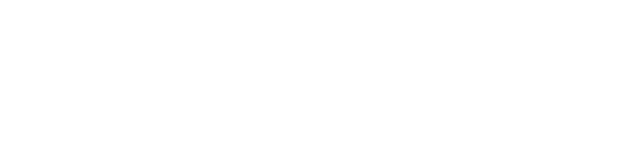
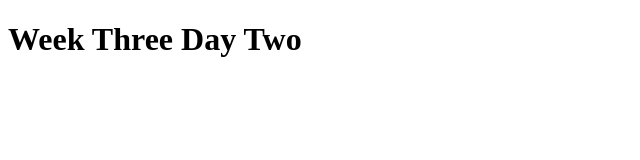
Before and after one commit to Agingalus/Agingalus.github.io, a plain HTML site: page week03-day02.html in a window 1280 px wide. Shown: the whole page, without its empty margins (0-640 px from the left). Drawn offline with Linux system fonts and the light colour scheme.

Commit message:
Changing items for week 3 day 2

```diff
--- a/week03-day02.html
+++ b/week03-day02.html
@@ -4,9 +4,10 @@
     <meta charset="UTF-8">
     <meta name="viewport" content="width=device-width, initial-scale=1.0">
     <meta http-equiv="X-UA-Compatible" content="ie=edge">
-    <title>Document</title>
+    <title>Week03-Day02</title>
 </head>
 <body>
+    <h1> Week Three Day Two</h1>
 
 </body>
 </html>
```
